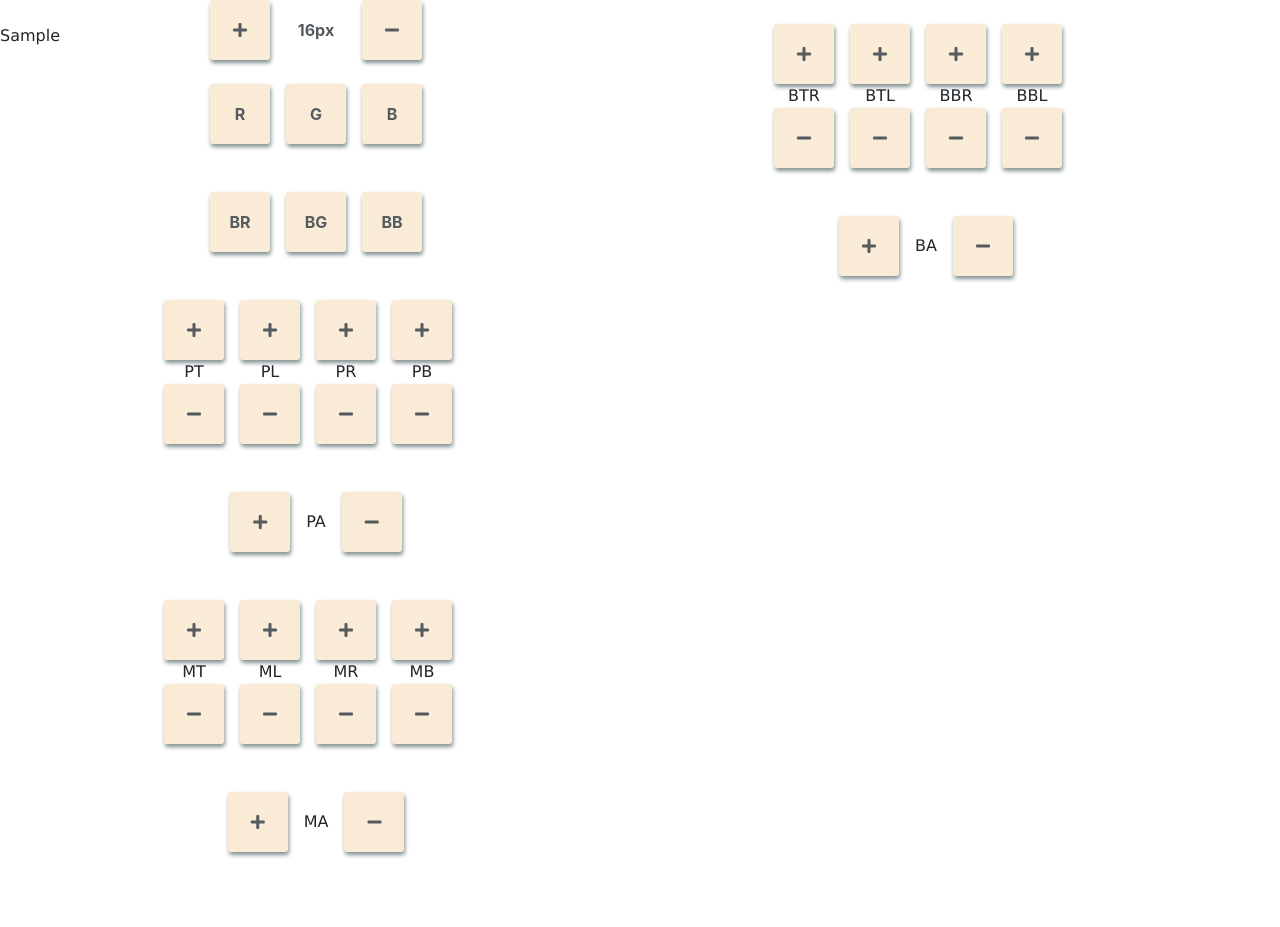
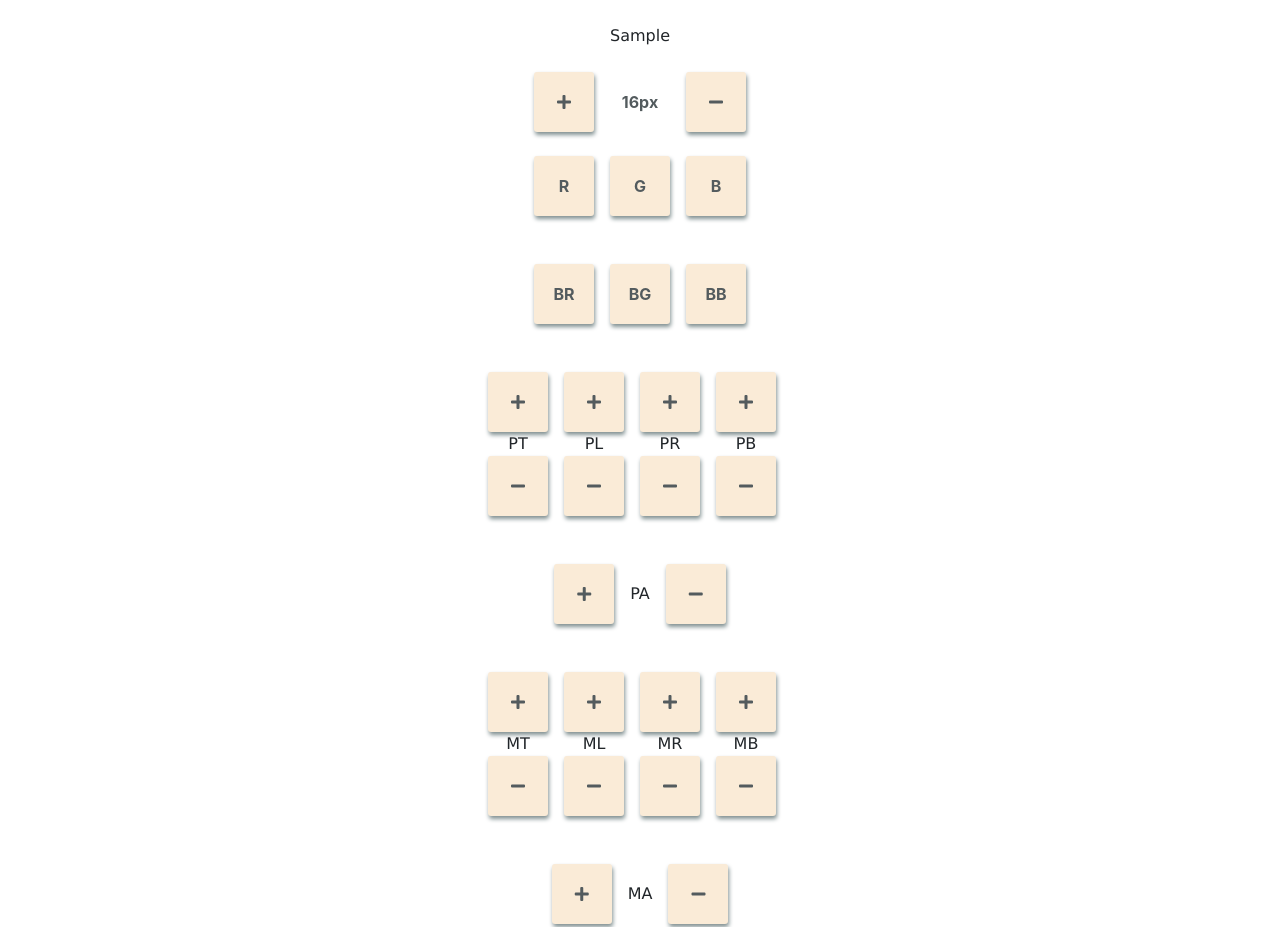
Before and after one commit to aloksoni11/Css-Generator, a plain HTML site: page index.html in a window 1280 px wide. Shown: the top 927 px of the page. Before the commit the page ends 876 px from the top, so only its background shows below. Drawn offline with Linux system fonts and the light colour scheme.

Commit message:
last init

```diff
--- a/index.html
+++ b/index.html
@@ -15,13 +15,13 @@
 
 <body class="h-100">
     <!--   sample text here-->
-    <section class="float-left">
+    <section>
         <div class="d-flex justify-content-center py-4">
             <p class="heading" id="heading">Sample</p>
         </div>
     </section>
     <!--button start here-->
-    <div class="container1 d-flex justify-content-center float-left">
+    <div class="container d-flex justify-content-center ">
         <div class="row ">
             <div class="col-12 d-flex justify-content-center align-items-center">
                 <button onclick="fontsize()"><i class="fas fa-plus"></i></button>
@@ -101,7 +101,7 @@
         </div>
     </div>
     <!--  new section-->
-    <div class="container2 ">
+    <div class="container ">
         <div class="row">
             <!-- border-radius here-->
             <div class="col-12 d-flex justify-content-center py-4 text-center">
```
